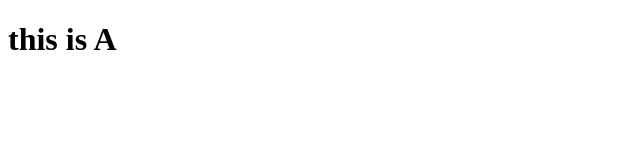
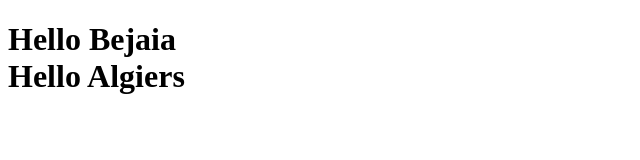
Before and after one commit to Ferdjani-zakaria/gitlab, a plain HTML site: page index.html in a window 1280 px wide. Shown: the whole page, without its empty margins (0-640 px from the left). Drawn offline with Linux system fonts and the light colour scheme.

```diff
--- a/index.html
+++ b/index.html
@@ -8,7 +8,11 @@
 </head>
 <body>
     <div>
-        <h1>this is A</h1>
+        <h1>Hello Bejaia <br>
+
+            Hello Algiers <br>
+
+            </h1>
     </div>
 </body>
 </html>
```
